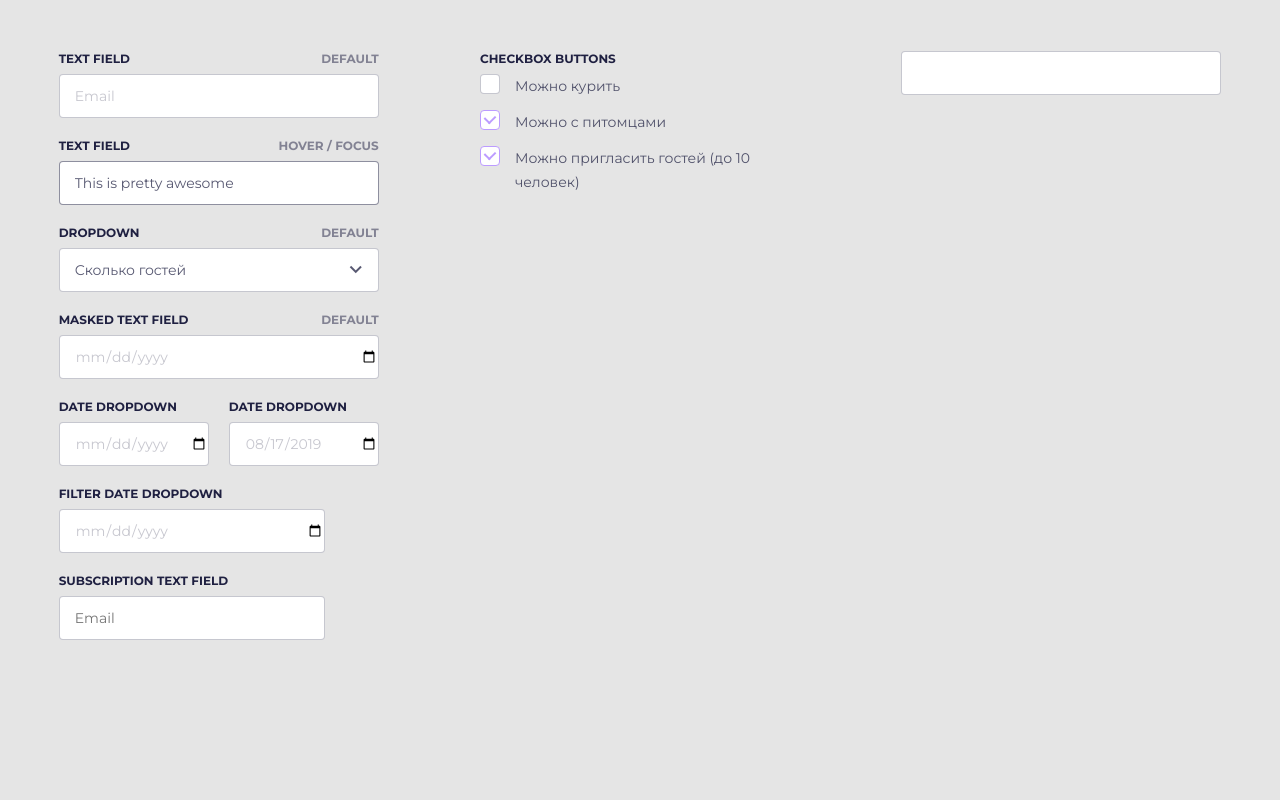
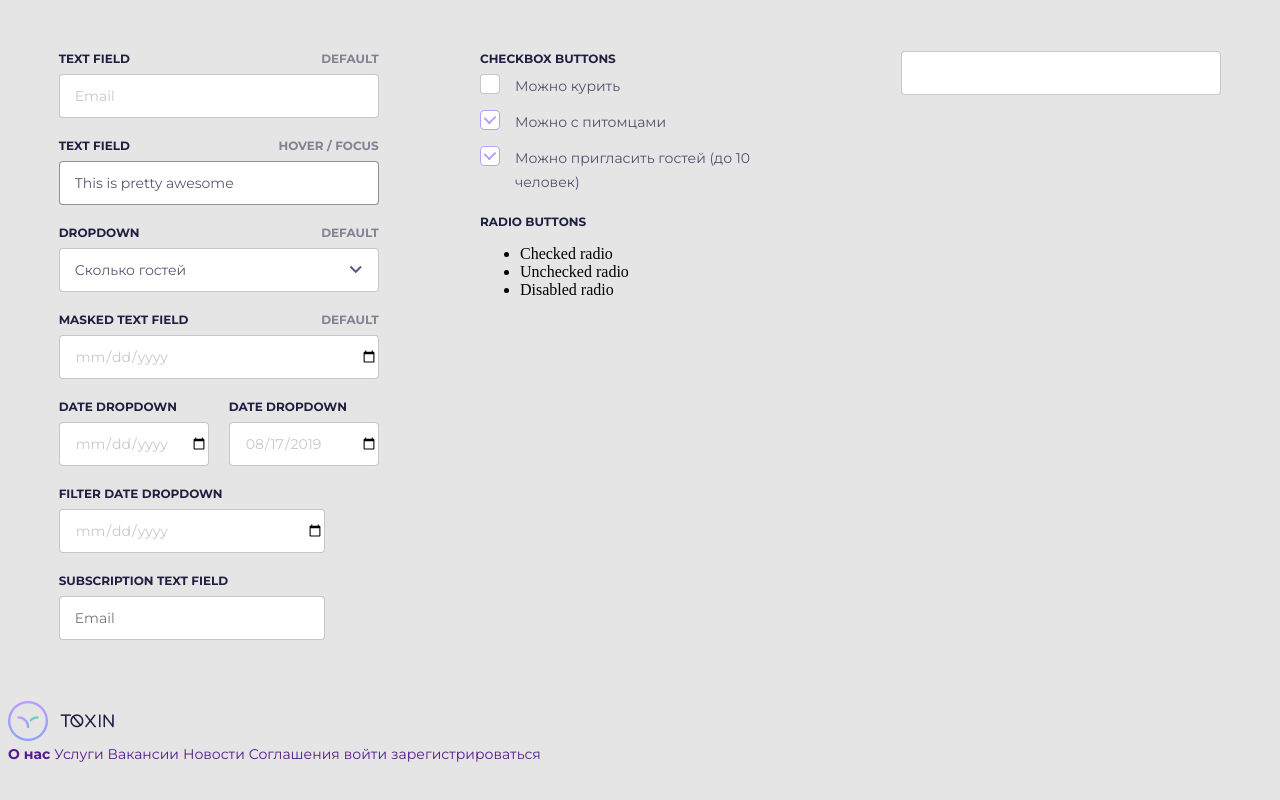
Before and after one commit to BadEvent/UI-Kit, a plain HTML site: page index.html in a window 1280 px wide. Shown: the part 907-1707 px from the top of the page. Before the commit the page ends 1616 px from the top, so only its background shows below. Drawn offline with nearby package versions, Linux system fonts and the light colour scheme.

Commit message:
menu started

```diff
--- a/css/style.css
+++ b/css/style.css
@@ -364,3 +364,14 @@ input:hover {
   background: #fff;
   transform: rotate(45deg);
 }
+.menu__item {
+  font-family: Montserrat;
+  font-style: normal;
+  font-weight: normal;
+  font-size: 14px;
+  line-height: 17px;
+  text-decoration: none;
+}
+.menu__item_active {
+  font-weight: bold;
+}
--- a/index.html
+++ b/index.html
@@ -230,9 +230,25 @@
                            </div>
 					   </div>
                   		<div class="item__block">
-                  			<div class="item__buttons">
-
-                  			</div>
+                  			<div class="item__block-text">
+                               <h3 class="mr-0">Radio Buttons</h3>
+                           </div>
+                           <div class="item__radio">
+								<ul>
+									<li>
+										<input id="rfirst" type="radio" name="radio" checked hidden />
+										<label for="rfirst">Checked radio</label>
+									</li>
+									<li>
+										<input id="rsecond" type="radio" name="radio" hidden />
+										<label for="rsecond">Unchecked radio</label>
+									</li>
+									<li>
+										<input id="rthird" type="radio" name="radio" hidden disabled />
+										<label for="rthird">Disabled radio</label>
+									</li>
+								</ul>
+                           </div>
                   		</div>
                    </div>
                    <div class="grid__item">
@@ -242,6 +258,20 @@
            </div>
        </div>
     </div>
+	<div class="wrapper">
+		<nav class="menu">
+			<div class="menu__logo"><img src="/img/Logo.png" alt=""></div>
+			<a href="" class="menu__item menu__item_active">О нас</a>
+			<a href="" class="menu__item">Услуги</a>
+			<a href="" class="menu__item">Вакансии</a>
+			<a href="" class="menu__item">Новости</a>
+			<a href="" class="menu__item">Соглашения</a>
+
+			<a href="" class="menu__item log_in">войти</a>
+			<a href="" class="menu__item sign_in">зарегистрироваться</a>
+
+		</nav>
+	</div>
 
 
 <script src="https://code.jquery.com/jquery-3.5.1.min.js" integrity="sha256-9/aliU8dGd2tb6OSsuzixeV4y/faTqgFtohetphbbj0=" crossorigin="anonymous"></script>
```
Also changed, not shown: img/Logo.png (added), img/TOXIN.png (added), 1 other file.
